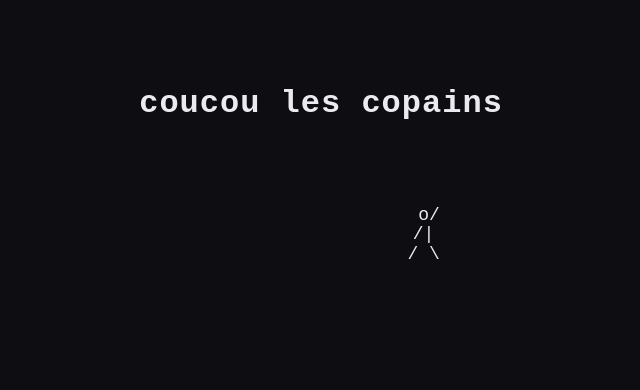
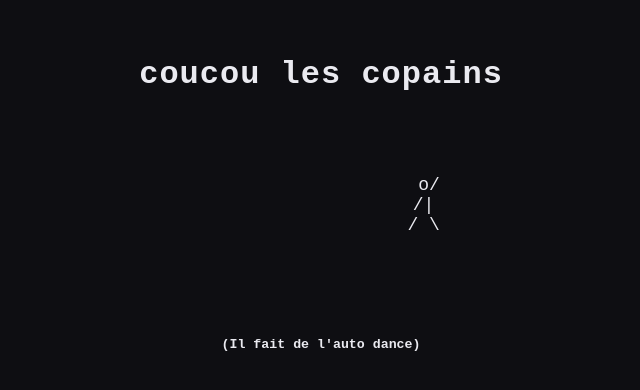
Before and after one commit to EstebanMateos/truelwebsite, a plain HTML site: page index.html in a window 1280 px wide. Shown: the part 196-586 px from the top of the page, without its empty margins (319-959 px from the left). Drawn offline with Linux system fonts and the light colour scheme.

Commit message:
Auto dance

```diff
--- a/index.html
+++ b/index.html
@@ -58,6 +58,7 @@
                     / \
                 </div>
             </div>
+            <h5>(Il fait de l'auto dance)</h5>
         </div>
 
         <script>
```
